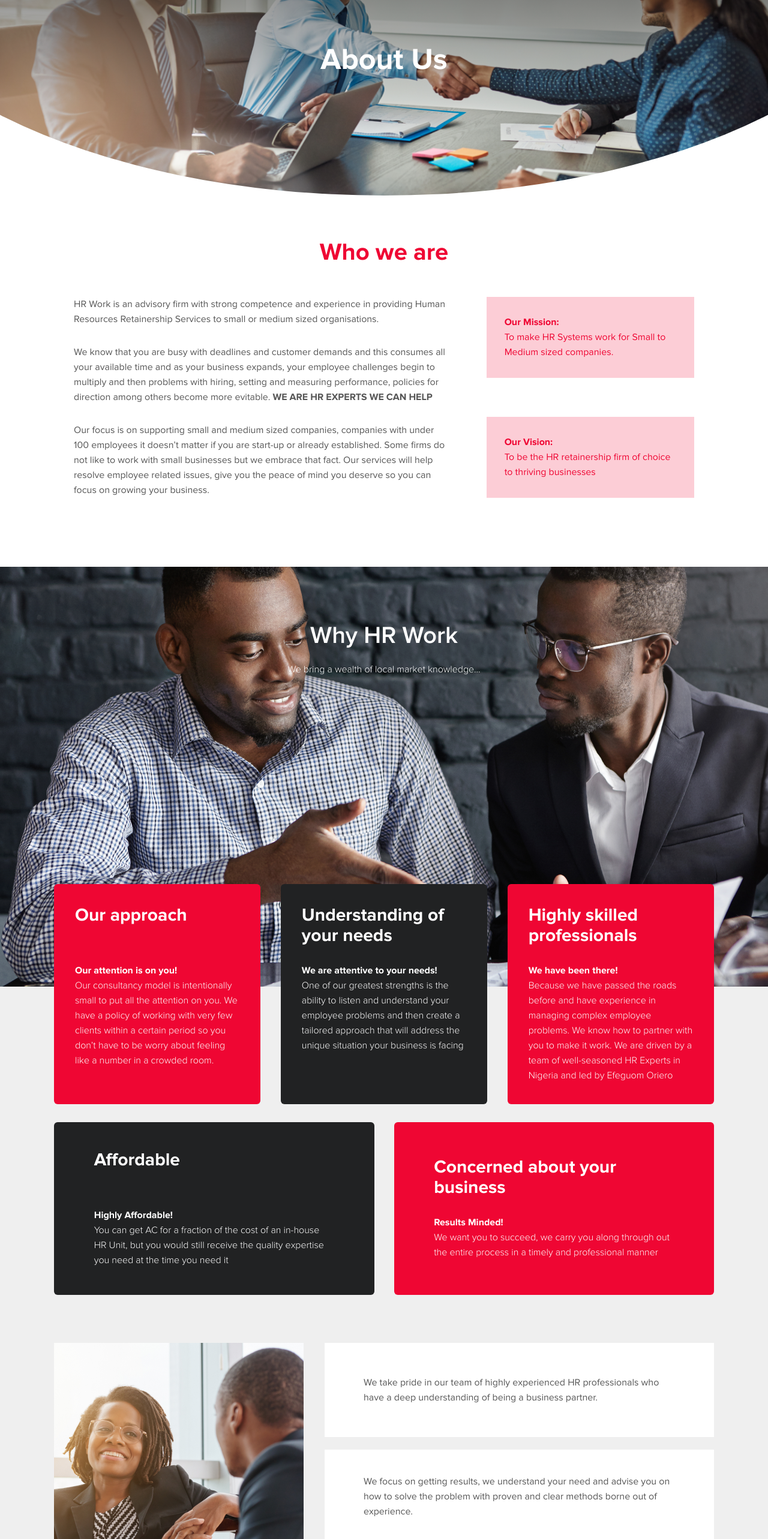
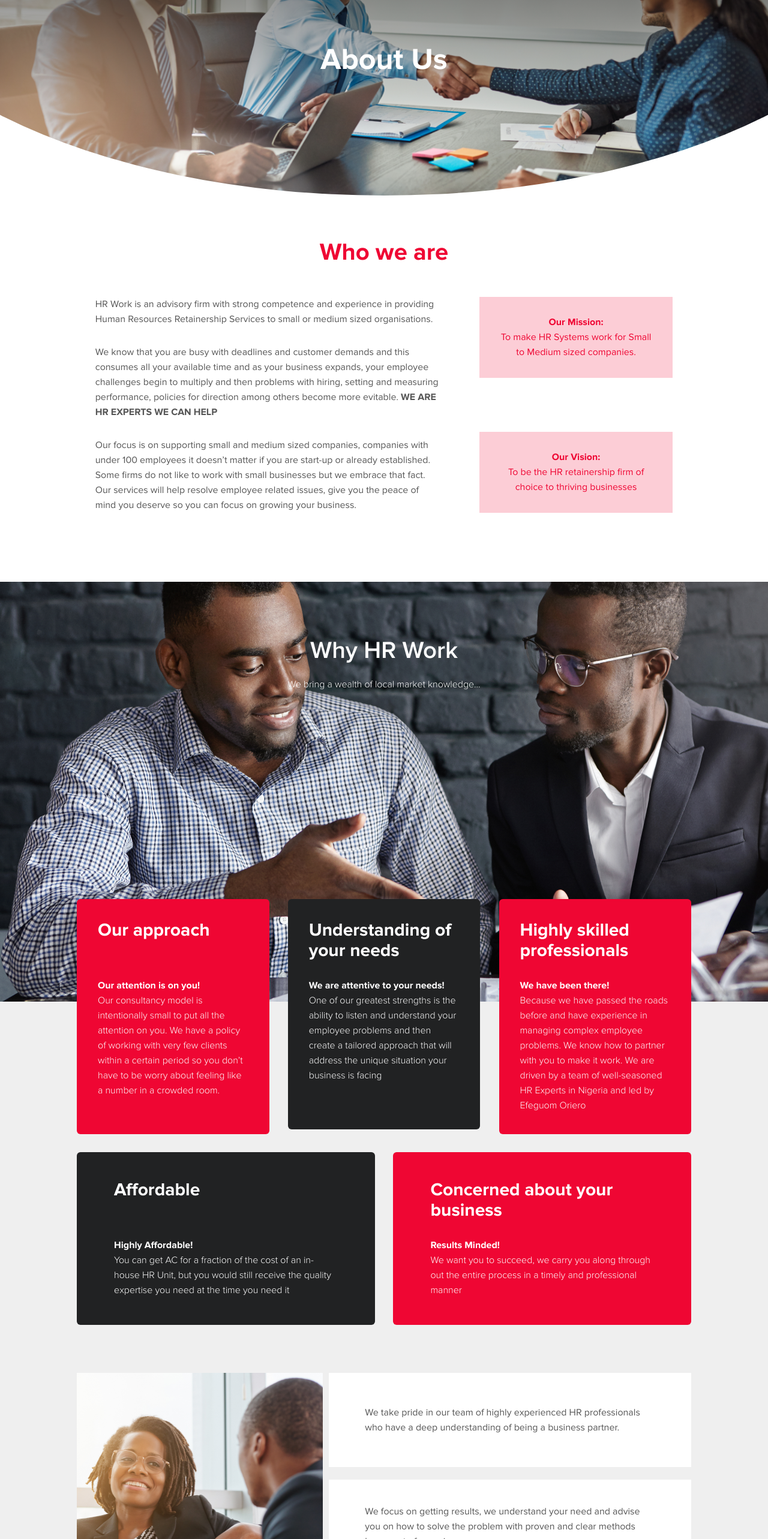
Before and after one commit to TechinnoverHub/hr-work, a React (Create React App) app: page /about in a window 1280 px wide. Shown: the part 234-2800 px from the top of the page at 60% size. Built offline with nearby package versions, Linux system fonts and the light colour scheme; what google-maps-react would draw is missing.

Commit message:
about-pag-v2

```diff
--- a/src/Pages/NewAbout/index.scss
+++ b/src/Pages/NewAbout/index.scss
@@ -1,9 +1,3 @@
-* {
-  box-sizing: border-box;
-  margin: 0;
-  padding: 0;
-}
-
 .about-image-wrapper {
   max-width: 1100px;
   margin: 0 auto;
@@ -36,7 +30,8 @@
 
 // SECTION WHO ARE STYLING
 .section-who-we-are {
-  max-width: 800px;
+  width: 80vw;
+  margin: 0 auto;
 
   @media screen and (min-width: 800px) {
     max-width: 1100px;
@@ -44,16 +39,17 @@
   }
 
   .red-line {
-    @media screen and (max-width: 600px) {
-      border: 0.5px solid #f99bad;
-      width: 80vw;
-      margin: 20px auto 30px;
+    border: 0.5px solid #f99bad;
+    margin: 20px auto 30px;
+
+    @media screen and (min-width: 800px) {
+      display: none;
     }
   }
 }
 
 .section-text {
-  margin-bottom: 0px;
+  margin-top: 2.5rem;
   text-align: center;
   font-weight: bold;
   font-size: 2.5rem;
@@ -69,11 +65,12 @@
   justify-content: space-between;
   padding: 0 3%;
   width: 100%;
+  flex-direction: column;
+  margin: 0 auto;
 
-  @media screen and (max-width: 600px) {
-    flex-direction: column;
-    width: 80%;
-    margin: 0 auto;
+  @media screen and (min-width: 800px) {
+    margin: 0;
+    flex-direction: row;
   }
 }
 
@@ -99,20 +96,24 @@
 }
 
 .container-box2 {
-  display: flex;
-  flex-direction: column;
-  justify-content: space-between;
-  flex-basis: 33.5%;
+  width: 70%;
+  margin: 60px auto;
+  text-align: center;
 
-  @media screen and (max-width: 600px) {
-    width: 70%;
-    margin: 30px auto;
-    text-align: center;
+  @media screen and (min-width: 800px) {
+    display: flex;
+    flex-direction: column;
+    justify-content: space-between;
+    flex-basis: 33.5%;
+    margin: 0;
+    width: auto;
   }
 
-  @media screen and (max-width: 600px) {
-    :nth-child(2) {
-      margin-top: 30px;
+  :nth-child(2) {
+    margin-top: 30px;
+
+    @media screen and (min-width: 800px) {
+      margin-top: 0;
     }
   }
 }
@@ -137,18 +138,21 @@
 .section2 {
   background-color: #efefef;
   height: 100%;
+}
 
-  @media screen and (max-width: 600px) {
-    max-width: 800px;
-  }
-}
 .why-hr-work-section {
   background-image: url(../../Assets/images/about-why-hr-work-section.png);
   width: 100%;
-  height: 700px;
   position: relative;
   background-size: cover;
   z-index: -1;
+  height: 80vh;
+  background-position: center;
+
+  @media screen and (min-width: 800px) {
+    height: 700px;
+    background-position: initial;
+  }
 }
 
 .why-hr-work-section span h3 {
@@ -166,24 +170,22 @@
 
 .why-hr-work-section span p {
   font-weight: 300;
-  font-size: 16px;
   line-height: 25px;
   text-align: center;
   color: #ffffff;
+  font-size: 14px;
 
-  @media screen and (max-width: 600px) {
-    font-size: 14px;
+  @media screen and (min-width: 800px) {
+    font-size: 16px;
   }
 }
 
 .why-hr-work-container {
-  max-width: 1100px;
+  width: 80vw;
   margin: 0 auto;
 
-  @media screen and (max-width: 600px) {
-    max-width: 800px;
-    width: 80vw;
-    margin: 0 auto;
+  @media screen and (min-width: 800px) {
+    max-width: 1100px;
   }
 }
 
@@ -192,9 +194,10 @@
   display: flex;
   justify-content: space-between;
   margin-bottom: 30px;
+  flex-direction: column;
 
-  @media screen and (max-width: 600px) {
-    flex-direction: column;
+  @media screen and (min-width: 600px) {
+    flex-direction: row;
   }
 }
 
@@ -225,7 +228,6 @@
   padding: 35px;
   color: #ffffff;
   border-radius: 6px;
-  width: 356px;
 }
 
 .why-hr-work-box2 {
@@ -233,8 +235,10 @@
   padding: 35px;
   color: #ffffff;
   border-radius: 6px;
-  width: 356px;
-  // height: 384px;
+
+  @media screen and (min-width: 800px) {
+    height: 384px;
+  }
 }
 
 .why-hr-work-box1,
@@ -243,11 +247,11 @@
   line-height: 25px;
   margin-top: -171px;
   font-weight: 300;
-  flex-basis: 31.3%;
+  margin-bottom: 200px;
 
-  @media screen and (max-width: 600px) {
-    width: 100%;
-    margin-bottom: 200px;
+  @media screen and (min-width: 800px) {
+    flex-basis: 31.3%;
+    margin-bottom: 0;
   }
 }
 
@@ -264,12 +268,16 @@
 }
 
 .two-box-container {
-  padding: 2.5rem 12.5%;
   height: 100%;
   width: 100%;
   display: flex;
   flex-direction: column;
   justify-content: center;
+  padding: 35px;
+
+  @media screen and (min-width: 800px) {
+    padding: 2.5rem 12.5%;
+  }
 }
 
 .two-box-container h3 {
@@ -290,43 +298,44 @@
 .two-box1,
 .two-box2 {
   color: #ffffff;
-  height: 288px;
   border-radius: 6px;
-  flex-basis: 48.5%;
   font-weight: 300;
   font-size: 16px;
+  margin-bottom: 40px;
 
-  @media screen and (max-width: 600px) {
-    margin-bottom: 40px;
+  @media screen and (min-width: 800px) {
+    flex-basis: 48.5%;
+    margin-bottom: 0;
+    height: 288px;
   }
 }
 
 // VALUES SECTION
 .section-our-value {
-  display: flex;
-  justify-content: space-between;
-  margin-top: 80px;
   padding-bottom: 80px;
+  margin: 30px auto 0;
 
-  @media screen and (max-width: 600px) {
-    // max-width: 800px;
-    // width: 80vw;
-    margin: 0 auto;
-    display: inline;
+  @media screen and (min-width: 800px) {
+    margin: 80px auto 0;
+    justify-content: space-between;
+    display: flex;
   }
 }
 
 .side-image {
   background-image: url(../../Assets/images/why-hr-work-side-image.png);
-  width: 416px;
-  height: 513px;
-  flex-basis: 40%;
   background-repeat: no-repeat;
   display: flex;
+  margin-bottom: 40px;
+  height: 70vh;
+  background-size: cover;
 
-  @media screen and (max-width: 600px) {
-    width: 100%;
-    margin-bottom: 40px;
+  @media screen and (min-width: 800px) {
+    height: 513px;
+    width: 416px;
+    flex-basis: 40%;
+    margin-bottom: 0;
+    background-size: initial;
   }
 }
 
@@ -342,37 +351,37 @@
 }
 
 .values {
-  flex-basis: 59%;
   display: flex;
   flex-direction: column;
   justify-content: space-between;
-  height: 513px;
 
-  @media screen and (max-width: 600px) {
-    height: 790px;
+  @media screen and (min-width: 800px) {
+    flex-basis: 59%;
+    height: 513px;
+    // height: 790px;
   }
 }
 
 .values-box {
-  height: 157px;
   background-color: #ffffff;
+  margin-bottom: 25px;
 
-  @media screen and (max-width: 600px) {
-    margin-bottom: 20px;
-    height: 245px;
+  @media screen and (min-width: 800px) {
+    height: 157px;
+    margin-bottom: 0;
   }
 }
 
 .values-box-container {
-  padding: 0 10%;
+  padding: 34px 10%;
   display: flex;
   justify-content: center;
   height: 100%;
   flex-direction: column;
+  width: 100%;
 
-  @media screen and (max-width: 600px) {
-    width: 100%;
-    margin-bottom: 40px;
+  @media screen and (min-width: 800px) {
+    padding: 0 10%;
   }
 }
 
```
